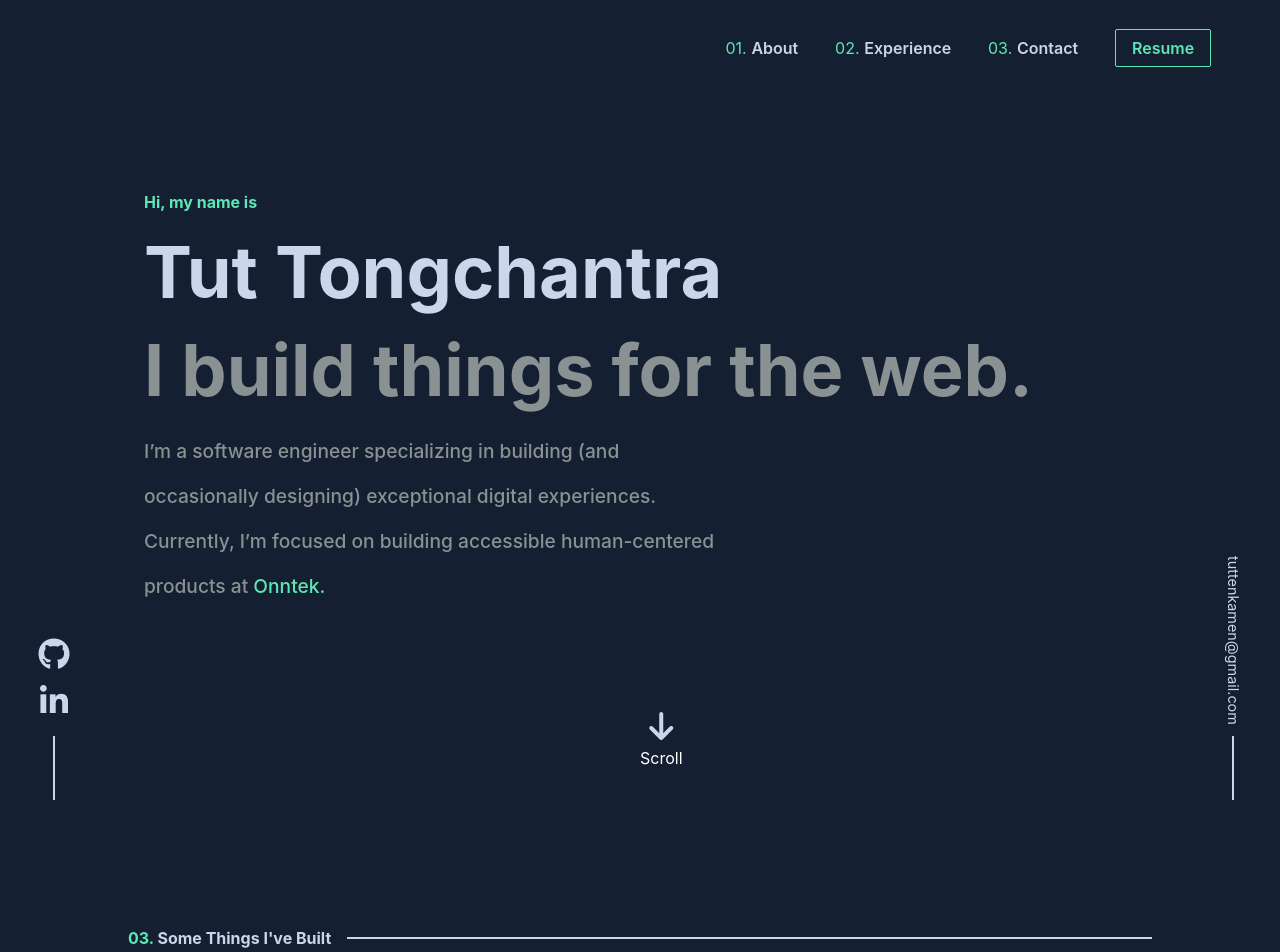
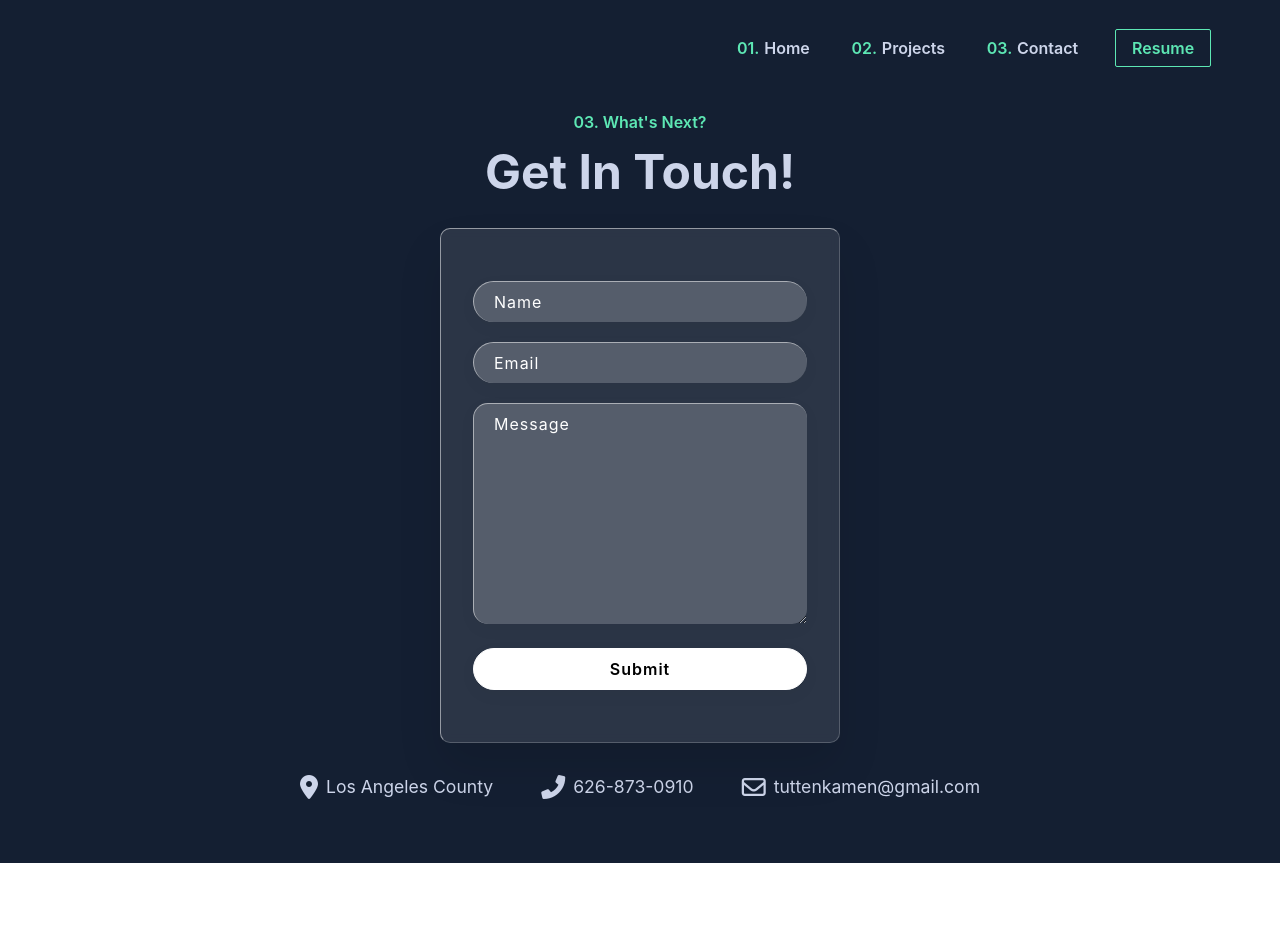
Before and after one commit to tuttongchan/final-portfolio, a React (Create React App) app in the folder client/: page /contact in a window 1280 px wide. Shown: the top 952 px of the page. After the commit the page ends 863 px from the top, so only its background shows below. Built offline with nearby package versions, Linux system fonts and the light colour scheme.

Commit message:
added resume and routing

```diff
--- a/client/src/App.js
+++ b/client/src/App.js
@@ -1,17 +1,21 @@
 import './index.css';
+import { BrowserRouter as Router, Route, Switch } from 'react-router-dom';
 import Navbar from './components/navbar/Navbar';
-import Header from './components/header/Header';
+import Home from './pages/Home';
 import Projects from './components/projects/Projects';
 import Contact from './components/contact/Contact';
-import Hamburger from './components/hamburger/Hamburger';
 
 function App() {
   return (
     <div>
-      <Navbar />
-      <Header />
-      <Projects />
-      <Contact />
+      <Router>
+        <Navbar />
+        <Switch>
+          <Route exact path="/" component={Home} />
+          <Route exact path="/projects" component={Projects} />
+          <Route exact path="/contact" component={Contact} />
+        </Switch>
+      </Router>
     </div>
   );
 }
--- a/client/src/components/contact/Contact.js
+++ b/client/src/components/contact/Contact.js
@@ -22,7 +22,7 @@ const Contact = () => {
   };
 
   return (
-    <div className="contact-container">
+    <div className="contact-container" id='contact'>
       <span className="contact-span">03. What's Next?</span>
       <h1 className="contact-heading">Get In Touch!</h1>
       <div className="container">
--- a/client/src/components/contact/contact.css
+++ b/client/src/components/contact/contact.css
@@ -3,7 +3,8 @@
   justify-content: center;
   align-items: center;
   flex-direction: column;
-  padding: 2rem 0 4rem 0;
+  /* padding: 2rem 0 4rem 0; */
+  padding: 1rem 0 4rem 0;
   background-color: rgb(20, 31, 50);
 }
 
--- a/client/src/components/hamburger/Hamburger.js
+++ b/client/src/components/hamburger/Hamburger.js
@@ -1,4 +1,6 @@
 import React from 'react';
+import { Link as RouterLink } from 'react-router-dom';
+import Resume from '../../resources/TutsOfficialResume.pdf';
 import {
   Box,
   Button,
@@ -43,28 +45,70 @@ const Hamburger = () => {
               cursor="pointer"
               onClick={onClose}
             >
-              <i className="fas fa-times">{/* <DrawerCloseButton /> */}</i>
+              <i className="fas fa-times"></i>
             </Box>
             <Box display="flex" justifyContent="center" alignItems="center">
               <UnorderedList listStyleType="none">
-                <ListItem mb="1.5rem">
-                  <Link color="rgb(93, 231, 180)">01.</Link>
-                  <Link fontWeight="600" ml=".3rem" color="rgb(205, 213, 234)">
-                    About
+                <RouterLink to="/" style={{ textDecoration: 'none' }}>
+                  <ListItem mb="1.5rem" cursor="pointer">
+                    <Link color="rgb(93, 231, 180)" textDecoration="none">
+                      01.
+                    </Link>
+                    <Link
+                      href="#nav"
+                      fontWeight="600"
+                      ml=".3rem"
+                      color="rgb(205, 213, 234)"
+                      textDecoration="none"
+                      onClick={onClose}
+                    >
+                      Home
                     </Link>
                   </ListItem>
-                <ListItem mb="1.5rem">
-                  <Link color="rgb(93, 231, 180)">02.</Link>
-                  <Link fontWeight="600" ml=".3rem" color="rgb(205, 213, 234)">
-                    Experience
+                </RouterLink>
+                <RouterLink to="projects" style={{ textDecoration: 'none' }}>
+                  <ListItem mb="1.5rem" cursor="pointer">
+                    <Link
+                      href="#projects"
+                      color="rgb(93, 231, 180)"
+                      textDecoration="none"
+                    >
+                      02.
+                    </Link>
+                    <Link
+                      href="#projects"
+                      fontWeight="600"
+                      ml=".3rem"
+                      color="rgb(205, 213, 234)"
+                      cursor="pointer"
+                      textDecoration="none"
+                      onClick={onClose}
+                    >
+                      Projects
                     </Link>
                   </ListItem>
-                <ListItem mb="1.5rem">
-                  <Link color="rgb(93, 231, 180)">03.</Link>
-                  <Link fontWeight="600" ml=".3rem" color="rgb(205, 213, 234)">
+                </RouterLink>
+                <RouterLink to="contact" style={{ textDecoration: 'none' }}>
+                  <ListItem mb="1.5rem" cursor="pointer">
+                    <Link
+                      href="#contact"
+                      color="rgb(93, 231, 180)"
+                      textDecoration="none"
+                    >
+                      03.
+                    </Link>
+                    <Link
+                      href="#contact"
+                      fontWeight="600"
+                      ml=".3rem"
+                      color="rgb(205, 213, 234)"
+                      textDecoration="none"
+                      onClick={onClose}
+                    >
                       Contact
                     </Link>
                   </ListItem>
+                </RouterLink>
                 <ListItem
                   display="flex"
                   alignItems="center"
@@ -78,15 +122,18 @@ const Hamburger = () => {
                   transition="all .3s"
                   _hover={{ filter: 'brightness(200%)' }}
                 >
-                  <Link color="rgb(93, 231, 180)">Resume</Link>
+                  <Link
+                    color="rgb(93, 231, 180)"
+                    textDecoration="none"
+                    target="_blank"
+                    href={Resume}
+                  >
+                    Resume
+                  </Link>
                 </ListItem>
               </UnorderedList>
             </Box>
           </DrawerHeader>
-
-          {/* <DrawerBody bg="white">
-            <Input placeholder="Type here..." />
-          </DrawerBody> */}
         </DrawerContent>
       </Drawer>
     </>
--- a/client/src/components/navbar/Navbar.js
+++ b/client/src/components/navbar/Navbar.js
@@ -1,27 +1,38 @@
 import React from 'react';
 import './navbar.css';
+import { Link } from 'react-router-dom';
+import Resume from '../../resources/TutsOfficialResume.pdf'
 import Hamburger from '../hamburger/Hamburger';
 
 const Navbar = () => {
+  const refreshPage = () => {
+    window.location.reload();
+  };
+
   return (
-    <nav>
-      {/* <div className="logo-container">fffff</div> */}
+    <nav id="nav">
       <div className="nav-items-container">
         <ul>
-          <li>
-            <span>01.</span>
-            <a>About</a>
+          <li onClick={refreshPage}>
+            <Link to="/">
+              <span>01.</span>
+              <a>Home</a>
+            </Link>
           </li>
           <li>
-            <span>02.</span>
-            <a>Experience</a>
+            <Link to="/projects">
+              <span>02.</span>
+              <a>Projects</a>
+            </Link>
           </li>
           <li>
-            <span>03.</span>
-            <a>Contact</a>
+            <Link to='/contact'>
+              <span>03.</span>
+              <a href="#contact">Contact</a>
+            </Link>
           </li>
           <li>
-            <a style={{ marginLeft: '0', color: 'rgb(93, 231, 180)' }}>
+            <a style={{ marginLeft: '0', color: 'rgb(93, 231, 180)' }} target='_blank' href={Resume}>
               Resume
             </a>
           </li>
--- a/client/src/components/projects/Projects.js
+++ b/client/src/components/projects/Projects.js
@@ -5,10 +5,10 @@ import Project2 from '../../images/project-2.png';
 
 const Projects = () => {
   return (
-    <div className="projects-container">
+    <div className="projects-container" id='projects'>
       <div className="projects-heading-container">
         <h4 className="projects-heading">
-          <span>03.</span> Some Things I've Built
+          <span>02.</span> Some Projects I've Built
         </h4>
         <div className="line"></div>
       </div>
--- a/client/src/components/projects/projects.css
+++ b/client/src/components/projects/projects.css
@@ -9,7 +9,7 @@
 /* --------------- */
 
 .projects-container {
-  padding: 8rem;
+  padding: 2rem 8rem;
   background-color: rgb(20, 31, 50);
 }
 
--- a/client/src/index.css
+++ b/client/src/index.css
@@ -3,6 +3,11 @@
   padding: 0;
   box-sizing: border-box;
 }
+
+/*
+html {
+  scroll-behavior: smooth;
+} */
 
 body {
   font-family: -apple-system, BlinkMacSystemFont, 'Segoe UI', 'Roboto', 'Oxygen',
--- /dev/null
+++ b/client/src/pages/Home.js
@@ -0,0 +1,17 @@
+import React from 'react';
+import Navbar from '../components/navbar/Navbar';
+import Header from '../components/header/Header';
+import Projects from '../components/projects/Projects';
+import Contact from '../components/contact/Contact';
+
+const Home = () => {
+  return (
+    <div>
+      <Header />
+      <Projects />
+      <Contact />
+    </div>
+  );
+};
+
+export default Home;
```
Also changed, not shown: 1 other file (tests, documents, lock files or other folders). Lines whose indentation alone changed are shown as unchanged.
